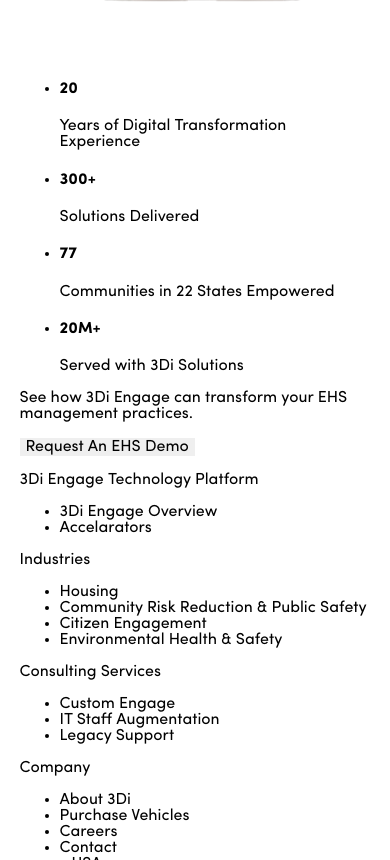
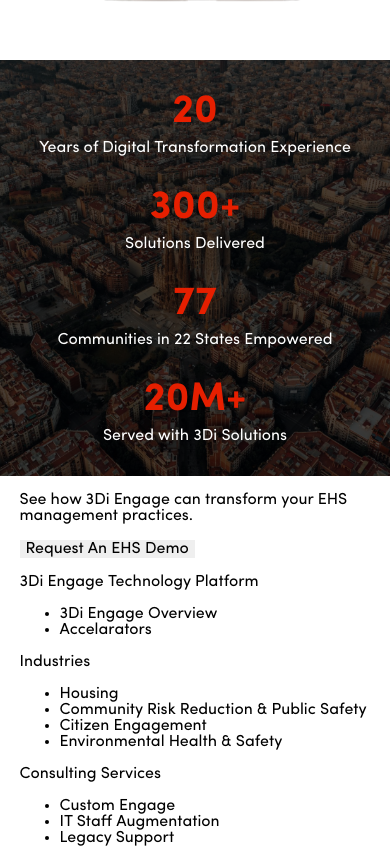
Before and after one commit to pixie-cheeks/task-assignment, a website built with Vite: page src/index.html in a window 390 px wide. Shown: the part 2403-3263 px from the top of the page. Built offline with nearby package versions, Linux system fonts and the light colour scheme.

Commit message:
Finish styling stats section for mobile

```diff
--- a/src/index.html
+++ b/src/index.html
@@ -158,33 +158,37 @@
       </section>
 
       <section class="stats">
+        <div class="stats__img-filter">
           <div class="page-container stats-container">
             <ul class="stats__list">
               <li class="stats__item">
                 <h4 class="stats__number">
                   <span class="js-stats-counter">20</span>
                 </h4>
-              <p>Years of Digital Transformation Experience</p>
+                <p class="stats__text">
+                  Years of Digital Transformation Experience
+                </p>
               </li>
               <li class="stats__item">
                 <h4 class="stats__number">
                   <span class="js-stats-counter">300</span>+
                 </h4>
-              <p>Solutions Delivered</p>
+                <p class="stats__text">Solutions Delivered</p>
               </li>
               <li class="stats__item">
                 <h4 class="stats__number">
                   <span class="js-stats-counter">77</span>
                 </h4>
-              <p>Communities in 22 States Empowered</p>
+                <p class="stats__text">Communities in 22 States Empowered</p>
               </li>
               <li class="stats__item">
                 <h4 class="stats__number">
                   <span class="js-stats-counter">20</span>M+
                 </h4>
-              <p>Served with 3Di Solutions</p>
+                <p class="stats__text">Served with 3Di Solutions</p>
               </li>
             </ul>
+          </div>
         </div>
       </section>
 
--- a/src/main.css
+++ b/src/main.css
@@ -257,3 +257,38 @@
 .product__button {
   padding: 0.5em 0.7em;
 }
+
+/* Stats Section */
+.stats {
+  background-image: url('assets/stats-bg.jpg');
+  background-position: 50% center;
+  background-repeat: no-repeat;
+  background-size: cover;
+}
+
+.stats__img-filter {
+  background-color: rgb(0 0 0 / 70%);
+}
+
+.stats__list {
+  margin: 0;
+  padding: 1em 0;
+  list-style: none;
+  text-align: center;
+}
+
+.stats__item {
+  padding: 1em 0;
+}
+
+.stats__number {
+  margin: 0;
+  margin-bottom: 0.5rem;
+  color: var(--primary-color);
+  font-size: 2.5rem;
+}
+
+.stats__text {
+  margin: 0;
+  color: white;
+}
```
Also changed, not shown: src/assets/stats-bg.jpg (added). Lines whose indentation alone changed are shown as unchanged.
